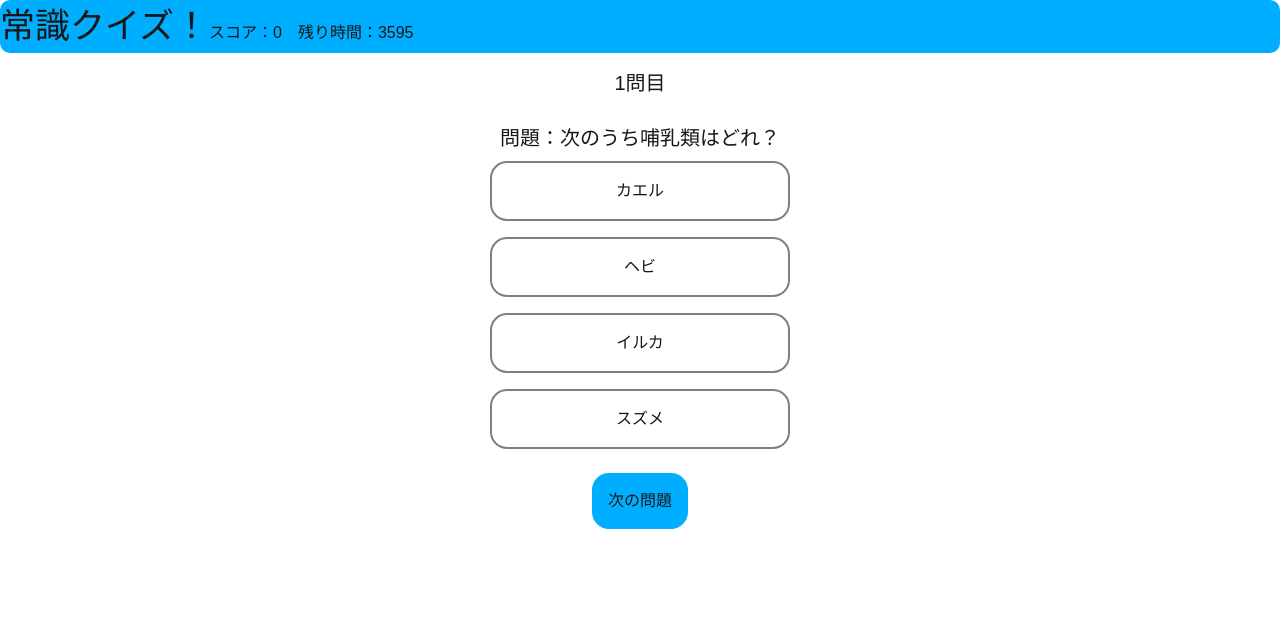
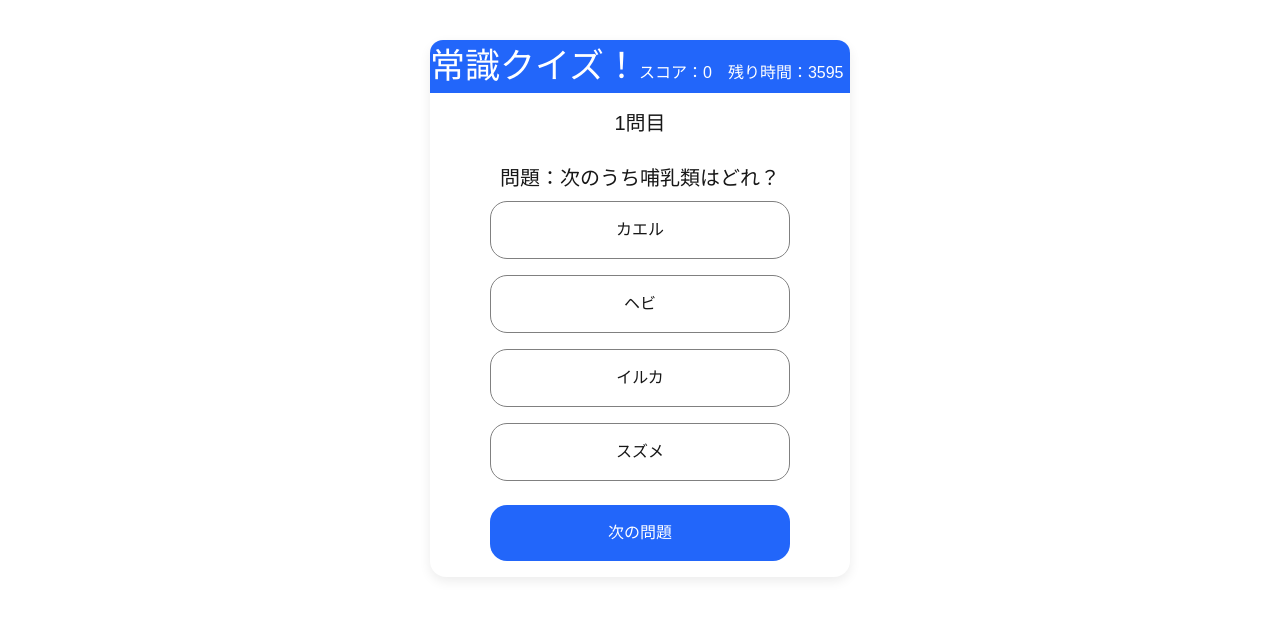
Before and after one commit to saradasa/quiz-20251109, a Next.js app: page /quiz in a window 1280 px wide. Shown: the top 618 px of the page. Built offline with nearby package versions, Linux system fonts and the light colour scheme.

Commit message:
update:レイアウトの調整

```diff
--- a/app/quiz/page.jsx
+++ b/app/quiz/page.jsx
@@ -56,6 +56,7 @@ export default function Question() {
 
   return (
     <>
+      <div className={Style.containar}>
         <p className={Style.back}>
           <span className={Style.title}>常識クイズ！</span>
           <span className={Style.space}>スコア：{score}　</span>
@@ -85,6 +86,7 @@ export default function Question() {
             </button>
           </div>
         </div>
+      </div>
     </>
   );
 }
--- a/app/quiz/quiz.module.css
+++ b/app/quiz/quiz.module.css
@@ -1,12 +1,13 @@
 .title{
     font-size: 35px;
+    color: white;
 }
 .question{
   font-size: 20px;
 }
 .button{
     background-color:white;
-    border: 2px solid gray;
+    border: 0.1px solid gray;
     border-radius: 17px;
     padding: 1rem;
     margin: 0.5rem;
@@ -18,18 +19,33 @@
   align-items: center;
 }
 .nextbutton{
-  background-color: rgb(0, 174, 255);
+  background-color: rgb(34, 102, 250);
+  color: white;
   border-radius: 17px;
   padding: 1rem;
   margin: 1rem;
+  width: 300px;
 }
 .bold{
   font-weight: bold;
 }
 .back{
-  background-color: rgb(0, 174, 255);
-  border-radius: 10px;
+  background-color:rgb(34, 102, 250);
+  border-top-right-radius: 13px;
+  border-top-left-radius: 13px;
 }
 .space{
-  text-align: right;
+  text-align:right;
+  color: white;
 }
+.containar{
+  max-width: 420px;
+  margin: 40px auto;
+  background: white;
+  border-radius: 16px;
+  box-shadow: 0 4px 12px rgba(0,0,0,0.08);
+}
+.button:hover{
+  background-color: green;
+  color: white;
+}
```
Lines whose indentation alone changed are shown as unchanged.
